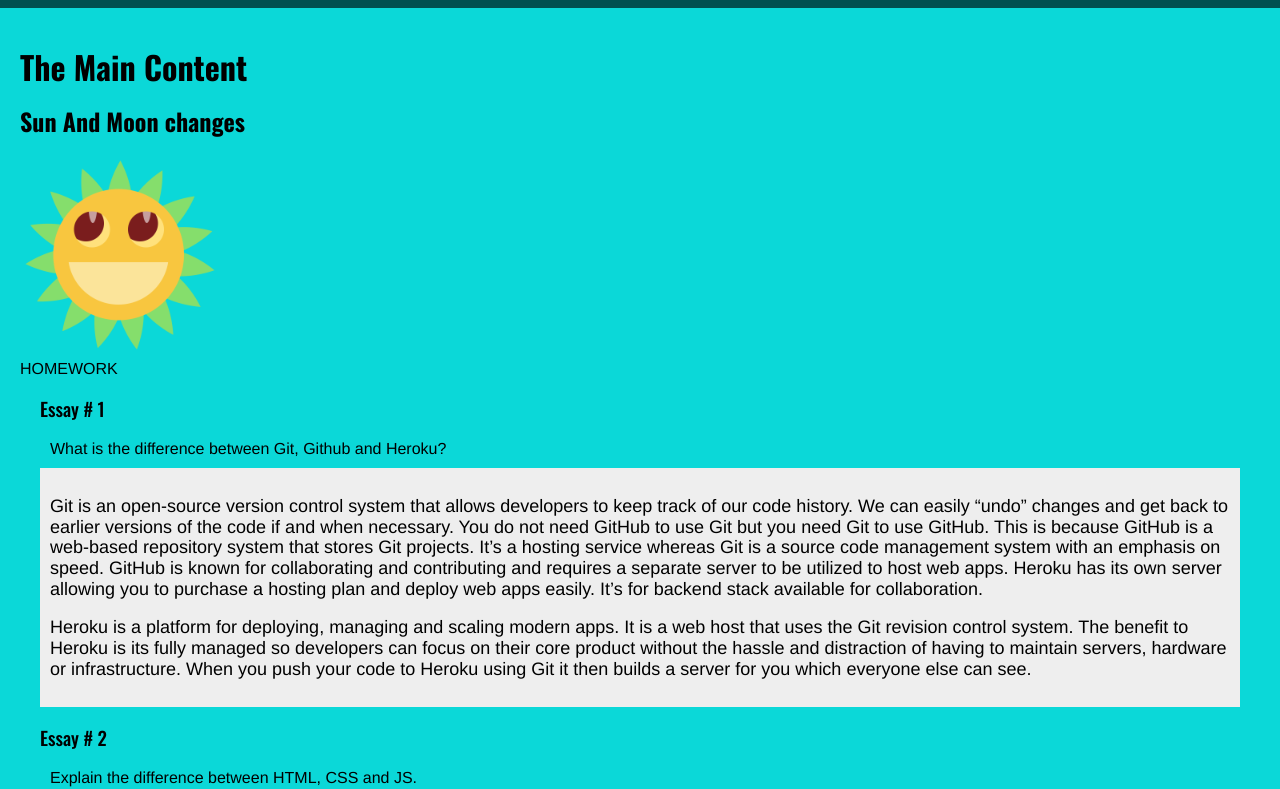
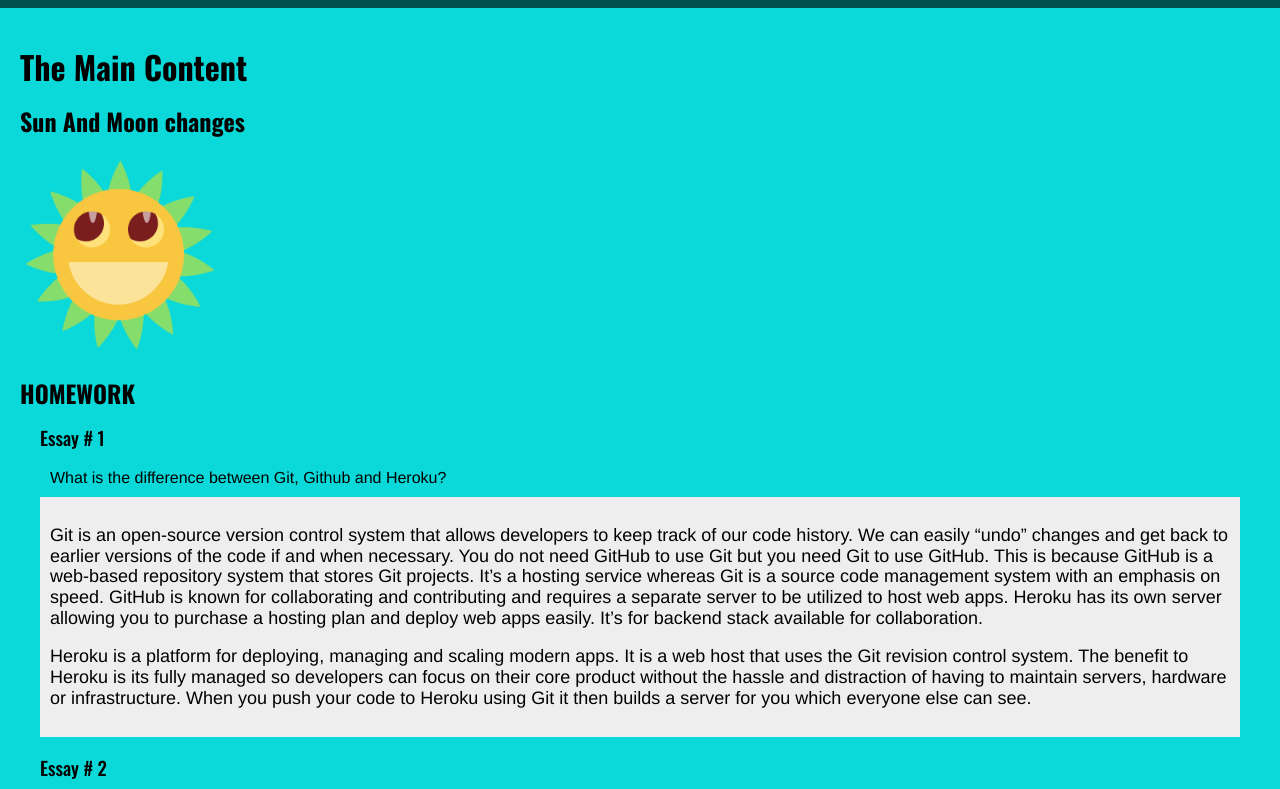
Before and after one commit to taylorbryanne/uclax-web1-summer21, a React (Create React App) app: page /homework in a window 1280 px wide. Shown: the part 198-987 px from the top of the page. Built offline with nearby package versions, Linux system fonts and the light colour scheme.

Commit message:
Added foundation for Router and SPA

```diff
--- a/src/React/App.jsx
+++ b/src/React/App.jsx
@@ -1,4 +1,5 @@
 import React from 'react';
+import { BrowserRouter } from 'react-router-dom';
 
 import Header from './Layout/Header.jsx';
 import Nav from './Layout/Nav.jsx';
@@ -8,12 +9,12 @@
 
 const App = () => {
 return (
-    <div>
+    <BrowserRouter>
         <Header/>
         <Nav/>
         <Main/>
         <Footer/>
-        </div>
+    </BrowserRouter>
 );
 }
 
--- a/src/React/Homework/Homework.jsx
+++ b/src/React/Homework/Homework.jsx
@@ -1,11 +1,14 @@
 import React from 'react';
 
 import Essay from './Essay.jsx';
+import SunAndMoon from '../SunAndMoon/SunAndMoon.jsx';
 
 const Homework = () => {
     return (
     <div>
-        HOMEWORK
+        <SunAndMoon />
+
+        <h2>HOMEWORK</h2>
         <Essay
         number={ 1 }
         question='What is the difference between Git, Github and Heroku?'
--- a/src/React/Layout/Main.jsx
+++ b/src/React/Layout/Main.jsx
@@ -1,15 +1,30 @@
 import React from "react";
 import styled from "styled-components";
+import { Switch, Route } from 'react-router-dom';
 
 import Homework from '../Homework/Homework.jsx';
-import SunAndMoon from '../SunAndMoon/SunAndMoon.jsx';
 
 
 const Main = () => {
     return <MainStyled>
                 <h1>The Main Content</h1>
-                <SunAndMoon/>
-                <Homework />
+                <Switch>
+                    <Route path='/services'>
+                        SERVICES
+                    </Route>
+                    <Route path='/contact'>
+                        CONTACT
+                    </Route>
+                    <Route path='/login'>
+                        LOGIN
+                    </Route>
+                    <Route path='/homework'>
+                        <Homework />
+                    </Route>
+                    <Route path='/' exact>
+                        WELCOME
+                    </Route>
+                </Switch>
             </MainStyled>
 }
 
```
